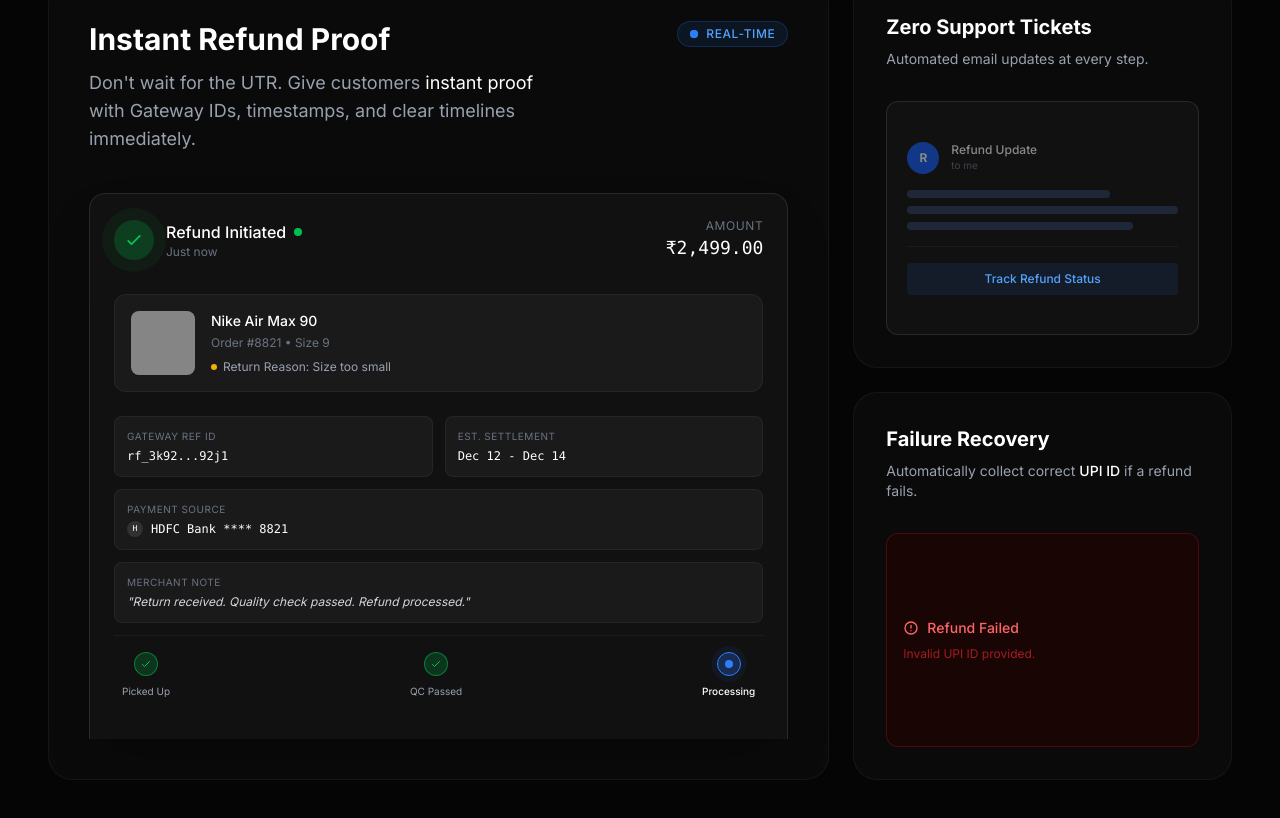
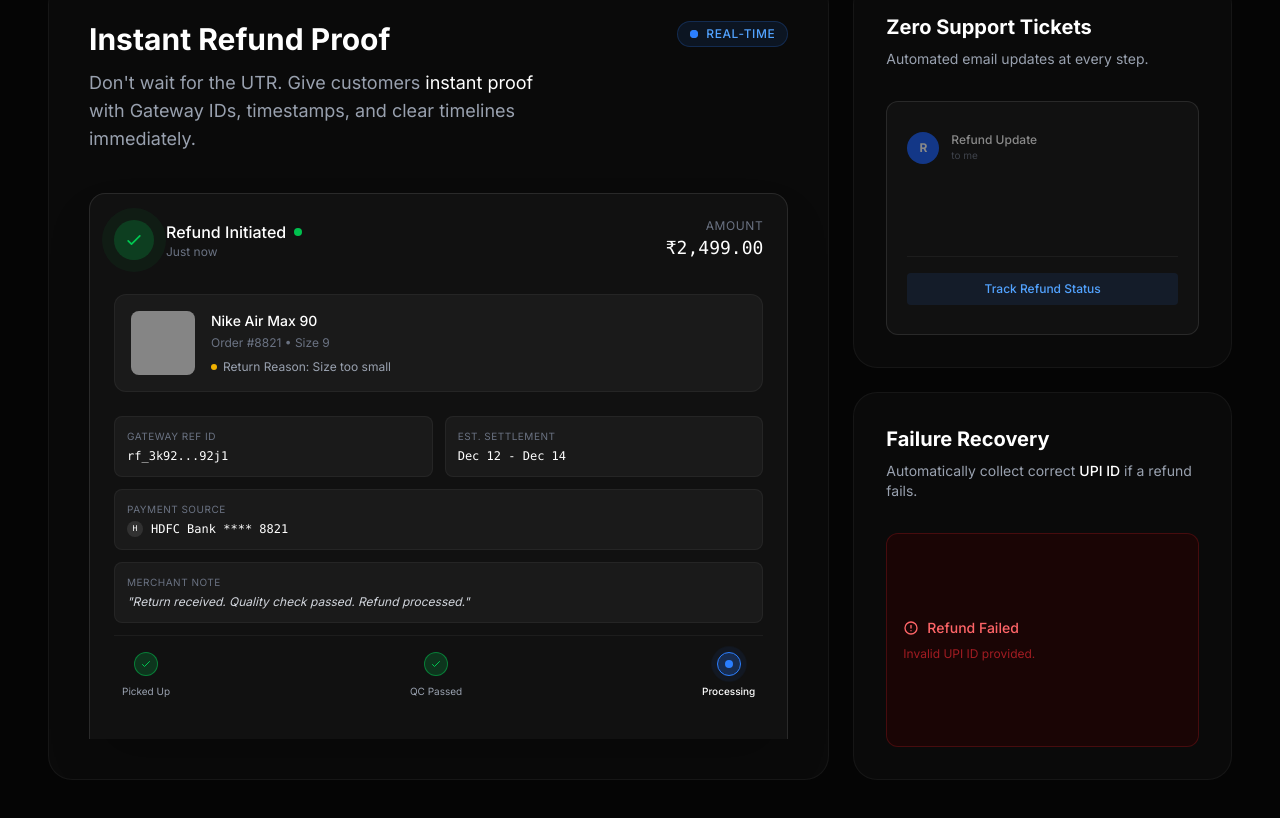
Before and after one commit to ryyt-masterspace/Ryyt_workspace, a Next.js app in the folder refund-app/: page / in a window 1280 px wide. Shown: the part 2690-3508 px from the top of the page. Built offline with nearby package versions, Linux system fonts and the light colour scheme; grey boxes are pictures that could not be loaded.

Commit message:
Auto-sync: 03-12-2025 22:50:19.31

```diff
--- a/refund-app/src/components/FeaturesBento.tsx
+++ b/refund-app/src/components/FeaturesBento.tsx
@@ -166,10 +166,16 @@ export default function FeaturesBento() {
                                 </div>
                             </div>
                             {/* Simulated Email Body */}
-                            <div className="space-y-2">
-                                <div className="h-2 w-3/4 bg-gray-800 rounded animate-pulse"></div>
-                                <div className="h-2 w-full bg-gray-800 rounded animate-pulse delay-75"></div>
-                                <div className="h-2 w-5/6 bg-gray-800 rounded animate-pulse delay-150"></div>
+                            <div className="space-y-1.5 min-h-[60px]">
+                                <div className="overflow-hidden w-0 group-hover:w-full transition-[width] duration-700 ease-out whitespace-nowrap">
+                                    <p className="text-xs text-gray-300">Hi Shuva,</p>
+                                </div>
+                                <div className="overflow-hidden w-0 group-hover:w-full transition-[width] duration-1000 delay-500 ease-out whitespace-nowrap">
+                                    <p className="text-xs text-gray-300">Your refund of <span className="text-white font-medium">₹2,499</span> is processed.</p>
+                                </div>
+                                <div className="overflow-hidden w-0 group-hover:w-full transition-[width] duration-700 delay-[1200ms] ease-out whitespace-nowrap">
+                                    <p className="text-[10px] text-gray-500">Ref ID: <span className="font-mono">rf_3k92...92j1</span></p>
+                                </div>
                             </div>
                             <div className="mt-4 pt-4 border-t border-white/5">
                                 <div className="h-8 w-full bg-blue-500/10 rounded flex items-center justify-center text-xs text-blue-400 font-medium">
```
